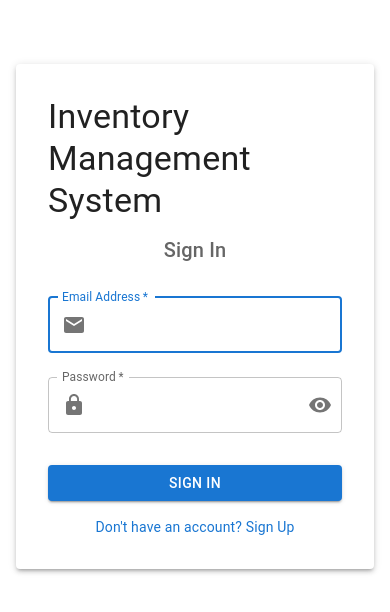
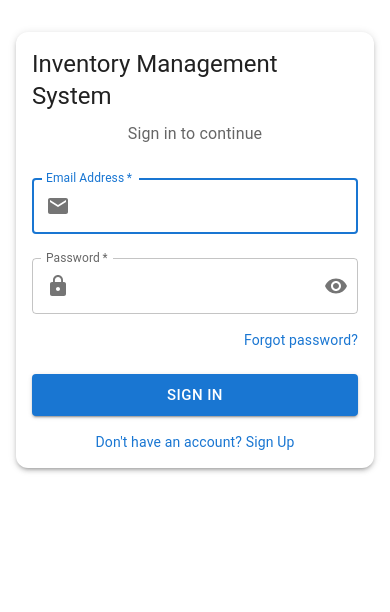
Before and after one commit to olarithecreator/IMS, a React (Create React App) app: page /login in a window 390 px wide. Shown: the top 612 px of the page. Built offline with nearby package versions, Linux system fonts and the light colour scheme.

Commit message:
Login: responsive layout, larger CTA, forgot-password link; minor cleanup

```diff
--- a/src/screens/Login.js
+++ b/src/screens/Login.js
@@ -66,10 +66,9 @@ function Login() {
   };
 
   return (
-    <Container component="main" maxWidth="xs">
+    <Container component="main" maxWidth="sm" sx={{ py: { xs: 4, sm: 8 } }}>
       <Box
         sx={{
-          marginTop: 8,
           display: 'flex',
           flexDirection: 'column',
           alignItems: 'center',
@@ -78,18 +77,19 @@ function Login() {
         <Paper
           elevation={3}
           sx={{
-            padding: 4,
+            p: { xs: 2, sm: 4 },
             display: 'flex',
             flexDirection: 'column',
             alignItems: 'center',
             width: '100%',
+            borderRadius: 3,
           }}
         >
-          <Typography component="h1" variant="h4" gutterBottom>
+          <Typography component="h1" sx={{ typography: { xs: 'h5', sm: 'h4' } }} gutterBottom>
             Inventory Management System
           </Typography>
-          <Typography component="h2" variant="h6" color="textSecondary" gutterBottom>
-            Sign In
+          <Typography component="h2" sx={{ typography: { xs: 'subtitle1', sm: 'h6' } }} color="textSecondary" gutterBottom>
+            Sign in to continue
           </Typography>
 
           {error && (
@@ -148,11 +148,17 @@ function Login() {
                 ),
               }}
             />
+            <Box sx={{ width: '100%', textAlign: 'right', mt: 1 }}>
+              <Link to="/dashboard/forgot-password" style={{ textDecoration: 'none' }}>
+                <Typography variant="body2" color="primary">Forgot password?</Typography>
+              </Link>
+            </Box>
             <Button
               type="submit"
               fullWidth
               variant="contained"
-              sx={{ mt: 3, mb: 2 }}
+              size="large"
+              sx={{ mt: 3, mb: 2, py: { xs: 1, sm: 1.25 } }}
             >
               Sign In
             </Button>
```
